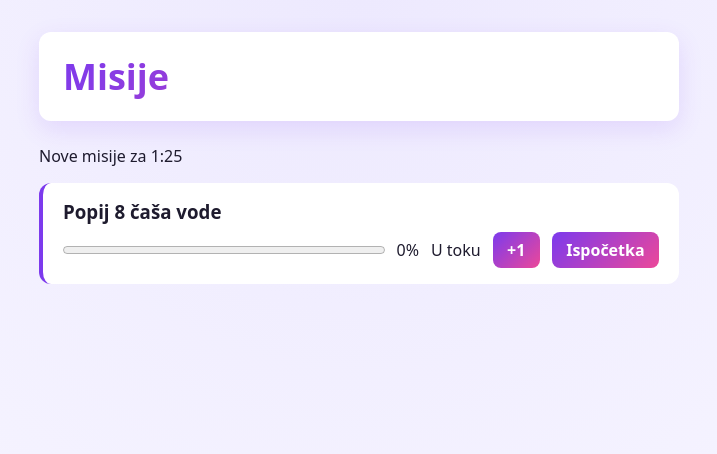
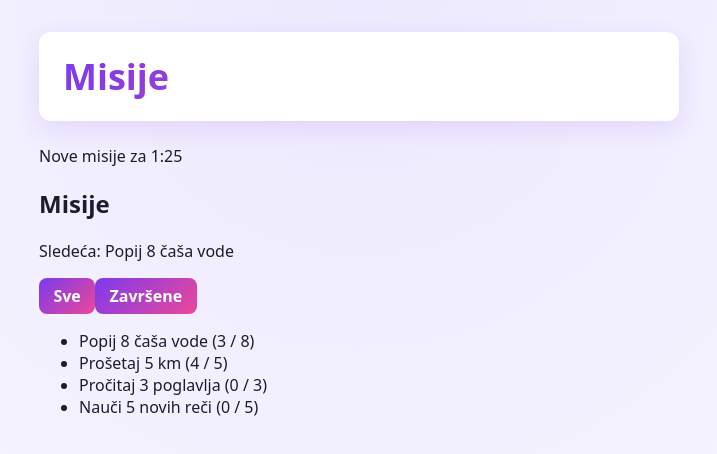
Before and after one commit to Luburic/ftn-psw-angular-demo, an Angular app: page / in a window 1280 px wide. Shown: the top 454 px of the page, without its empty margins (281-998 px from the left). Built offline with nearby package versions, Linux system fonts and the light colour scheme.

Commit message:
s04-kontrola-toka

```diff
--- a/src/app/app.html
+++ b/src/app/app.html
@@ -1,7 +1,6 @@
-<!-- Naziv elementa je selector komponente. -->
 <app-header />
 
 <main>
   <app-daily-reset />
-  <app-quest-card />
+  <app-quest-list />
 </main>
--- a/src/app/app.ts
+++ b/src/app/app.ts
@@ -1,12 +1,11 @@
 import { Component } from '@angular/core';
 import { DailyReset } from './daily-reset/daily-reset';
 import { Header } from './header/header';
-import { QuestCard } from './quest-card/quest-card';
+import { QuestList } from './quest-list/quest-list';
 
 @Component({
   selector: 'app-root',
-  // Komponente koje šablon sme da koristi.
-  imports: [Header, DailyReset, QuestCard],
+  imports: [Header, DailyReset, QuestList],
   templateUrl: './app.html',
 })
 export class App {}
--- /dev/null
+++ b/src/app/quest-list/quest-list.html
@@ -0,0 +1,20 @@
+<h2>Misije</h2>
+
+<!-- Alias: vrednost uslova dobija naziv quest. Unutar bloka sigurno nije undefined. -->
+@if (next(); as quest) {
+  <p>Sledeća: {{ quest.title }}</p>
+} @else {
+  <p>Sve misije su završene!</p>
+}
+
+<button type="button" (click)="showDone.set(false)">Sve</button>
+<button type="button" (click)="showDone.set(true)">Završene</button>
+
+<ul>
+  <!-- track: po čemu Angular prepoznaje isti element pre i posle promene niza. -->
+  @for (quest of visible(); track quest.id) {
+    <li>{{ quest.title }} ({{ quest.progress }} / {{ quest.goal }})</li>
+  } @empty {
+    <li>Još nema završenih misija.</li>
+  }
+</ul>
--- /dev/null
+++ b/src/app/quest-list/quest-list.ts
@@ -0,0 +1,21 @@
+import { Component, computed, signal } from '@angular/core';
+import { QUESTS } from '../quest';
+
+@Component({
+  selector: 'app-quest-list',
+  templateUrl: './quest-list.html',
+})
+export class QuestList {
+  private readonly quests = signal(QUESTS);
+  protected readonly showDone = signal(false);
+
+  protected readonly visible = computed(() => {
+    const quests = this.quests();
+    return this.showDone() ? quests.filter((quest) => quest.progress >= quest.goal) : quests;
+  });
+
+  // Prva nezavršena misija, ili undefined kada su sve završene.
+  protected readonly next = computed(() =>
+    this.quests().find((quest) => quest.progress < quest.goal),
+  );
+}
--- /dev/null
+++ b/src/app/quest.ts
@@ -0,0 +1,14 @@
+export interface Quest {
+  id: string;
+  title: string;
+  goal: number;
+  progress: number;
+  xp: number;
+}
+
+export const QUESTS: Quest[] = [
+  { id: '1', title: 'Popij 8 čaša vode', goal: 8, progress: 3, xp: 50 },
+  { id: '2', title: 'Prošetaj 5 km', goal: 5, progress: 4, xp: 100 },
+  { id: '3', title: 'Pročitaj 3 poglavlja', goal: 3, progress: 0, xp: 50 },
+  { id: '4', title: 'Nauči 5 novih reči', goal: 5, progress: 0, xp: 100 },
+];
```
